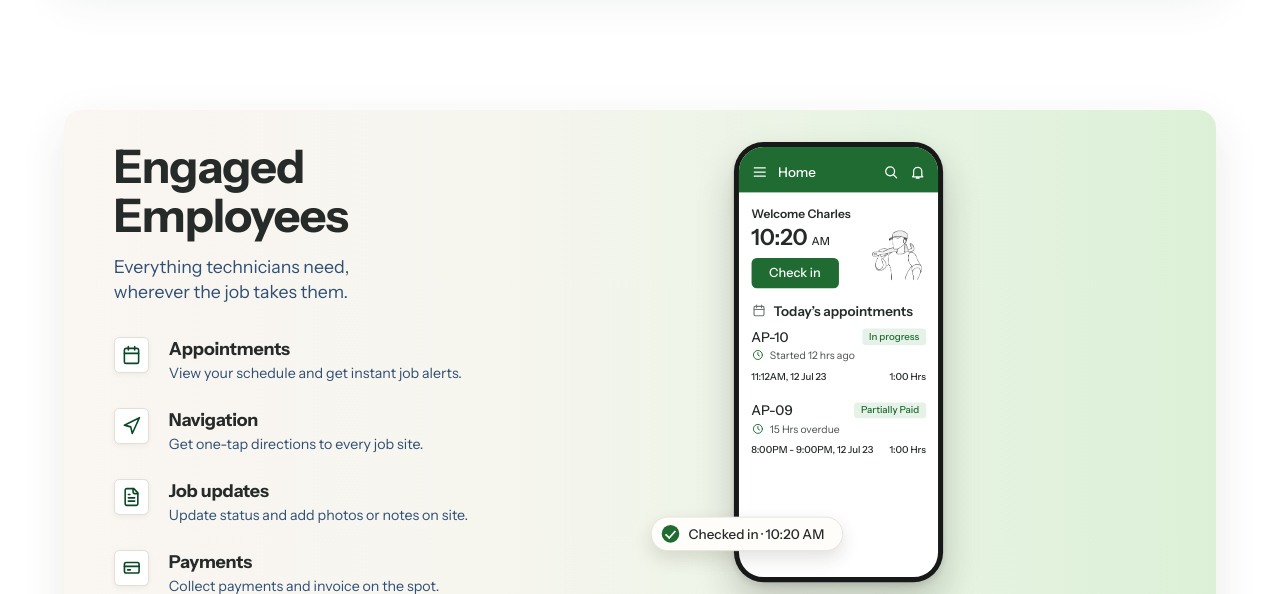
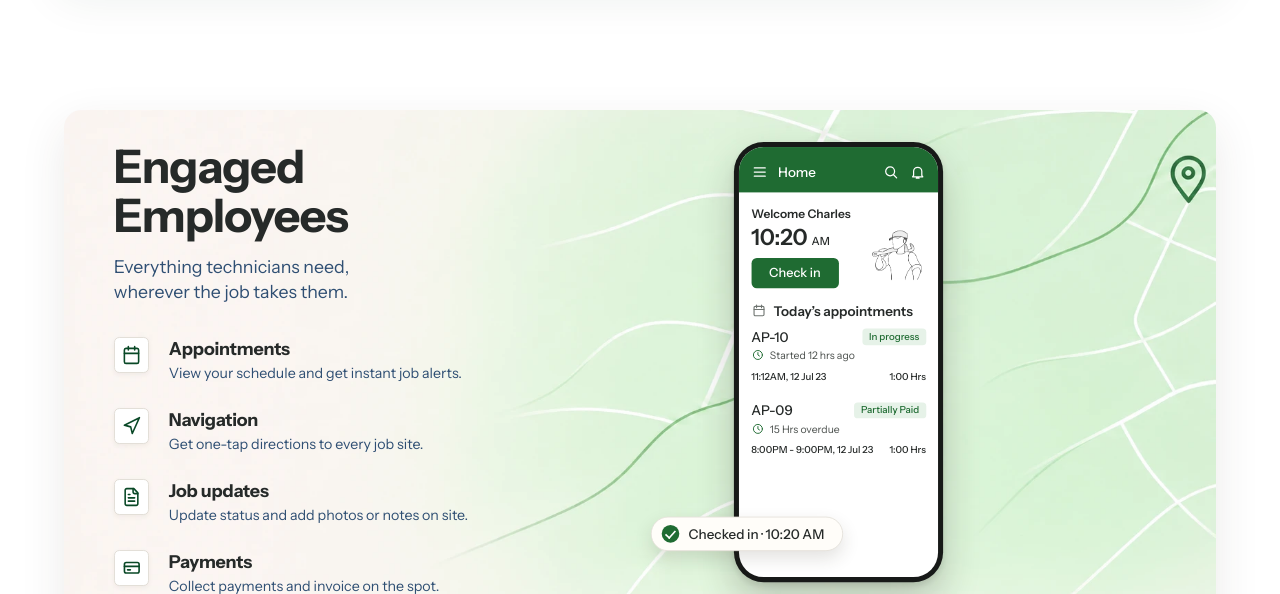
Before and after one commit to vetrip02-bit/zoho-fsm-site, a plain HTML site: page index.html in a window 1280 px wide. Shown: the part 3270-3864 px from the top of the page. Drawn offline with Linux system fonts and the light colour scheme; a web font is replaced by a local one.

Commit message:
Revert "Engaged Employees: seamless gradient background, remove map lines and pin"
This reverts commit e8a1bc668b3ac5f8a0b60065be119e2c226af639.

```diff
--- a/styles.css
+++ b/styles.css
@@ -1378,6 +1378,3 @@ a:focus-visible,button:focus-visible{outline:2px solid var(--brand-green);outlin
 
 /* Engaged Employees: workflow gallery is its own band under the original section */
 .engaged-flow{padding:0 0 72px}
-
-/* ---- Engaged Employees: seamless background (no map lines / pin, no gap between sides) ---- */
-.engaged .ee-card{background:linear-gradient(90deg,#faf6f2 0%,#f6f5ee 38%,#e9f4e4 68%,#dcf0d7 100%)}
```
